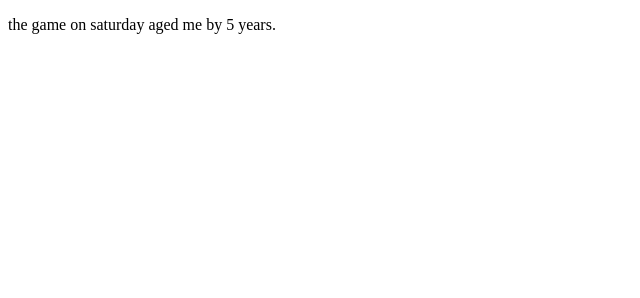
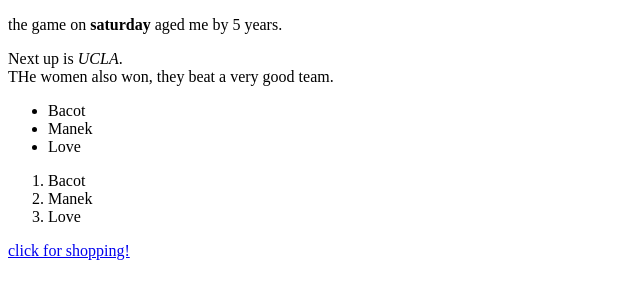
Before and after one commit to madisonblackburn/madisonblackburn.github.io, a plain HTML site: page index.html in a window 1280 px wide. Shown: the whole page, without its empty margins (0-640 px from the left). Drawn offline with Linux system fonts and the light colour scheme.

Commit message:
Update index.html

```diff
--- a/index.html
+++ b/index.html
@@ -2,13 +2,29 @@
 <html>
 <head>
 <title>UNC Basketball win</title>
+<meta name="keywords" content ' "basketball, final 4, hubert" '
+
 </head>
 
 <body>
-<p>the game on saturday aged me by 5 years. </p>
+<p>the game on <b>saturday</b> aged me by 5 years. </p>
+
+<p>Next up is <i>UCLA</i>. <br> THe women also won, they beat a very good team. </p>
+
+<ul>
+    <li> Bacot</li>
+    <li> Manek</li>
+    <li> Love</li>
+</ul>
+
+<ol>
+    <li> Bacot</li>
+    <li> Manek</li>
+    <li> Love</li>
+</ol>
 
 </body>
 
-
+<a href="https://www.revolve.com/" target="_blank">click for shopping!</a>
 
 </html>
```
